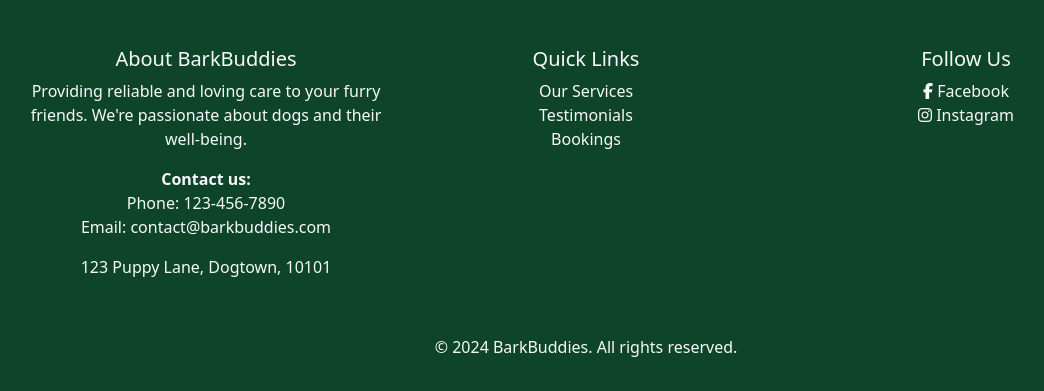
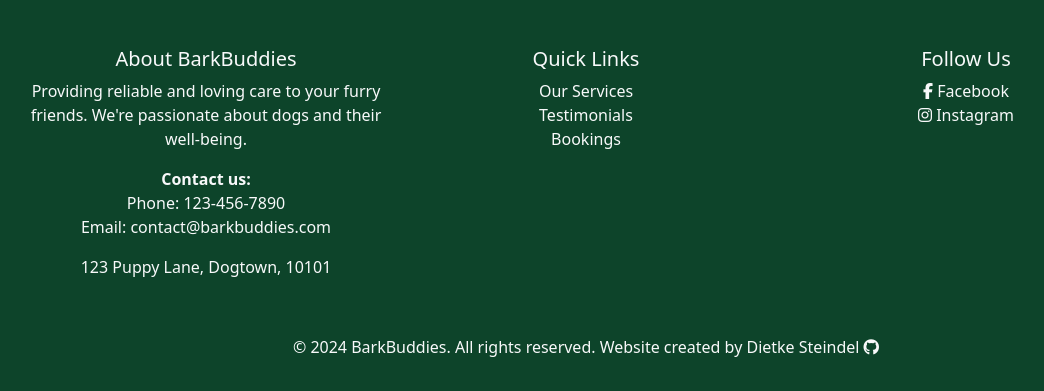
Before and after one commit to DietkeSt/bark-buddies, a Django app: page / in a window 1280 px wide. Shown: the part 1746-2137 px from the top of the page, without its empty margins (54-1098 px from the left). Run offline with Django 3.2, Linux system fonts and the light colour scheme; data that the repository does not hold is empty; some libraries are stand-ins or nearby versions.

Commit message:
Add creator to footer

```diff
--- a/templates/base.html
+++ b/templates/base.html
@@ -208,7 +208,8 @@
                 <div class="row mt-4">
                     <div class="col-12 text-center">
                         <p>
-                            &copy; 2024 BarkBuddies. All rights reserved.
+                            &copy; 2024 BarkBuddies. All rights reserved. Website created by <a href="https://github.com/DietkeSt" target="_blank" aria-label="Visit my Github Page (Opens in new Tab)">
+                                Dietke Steindel <i class="fa-brands fa-github"></i></a>
                         </p>
                     </div>
                 </div>
```
